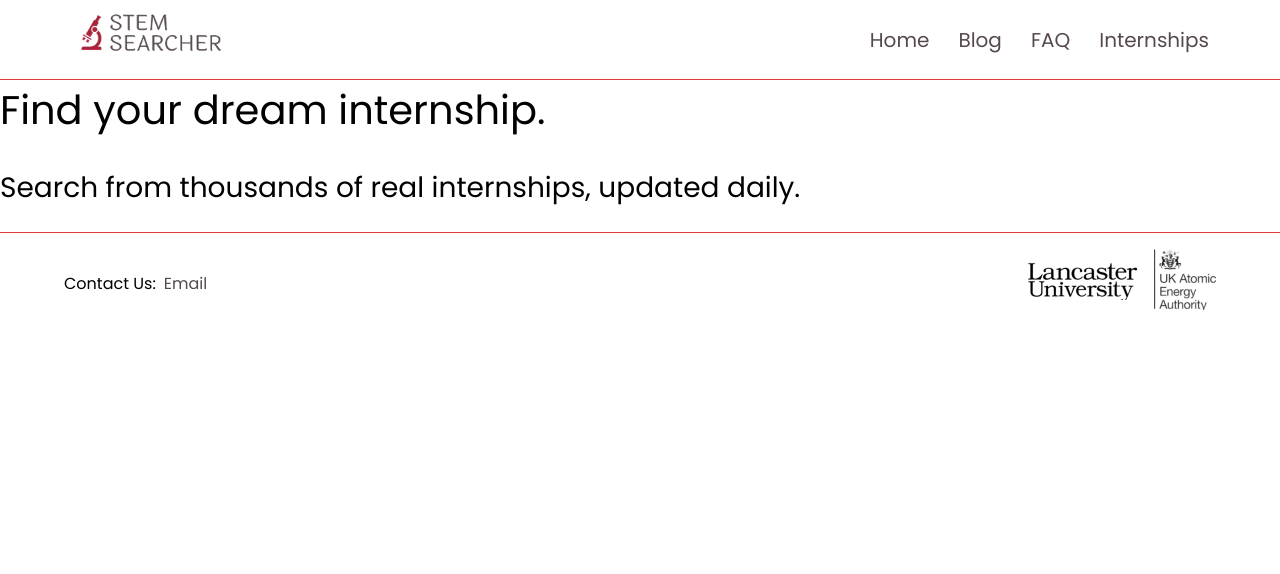
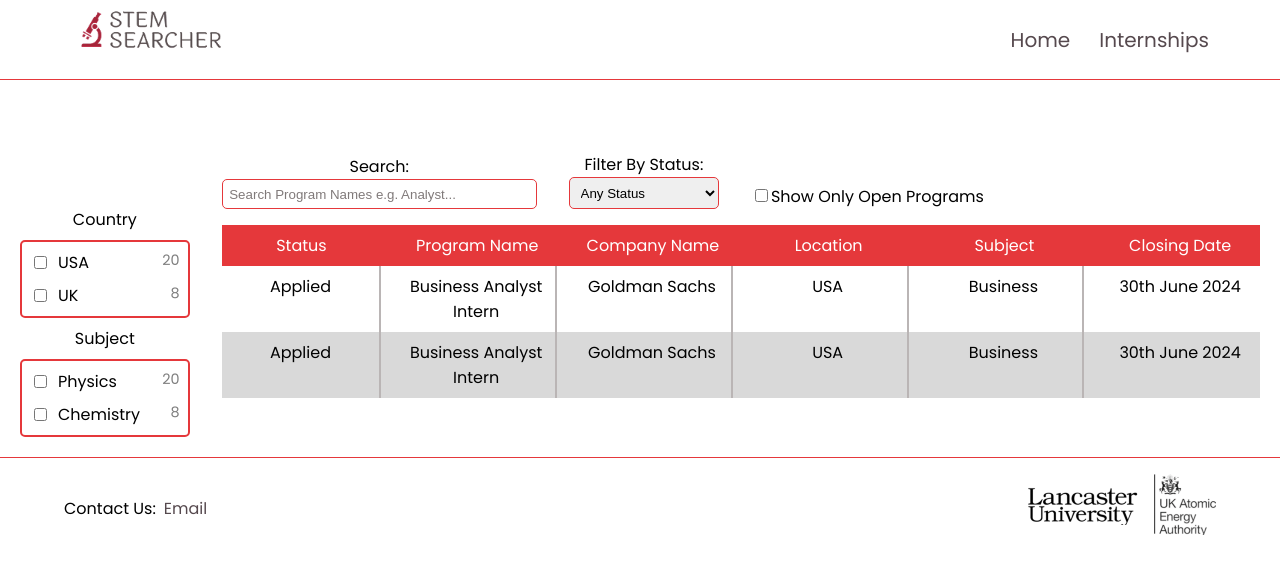
Before and after one commit to Stuart-Dann/Internship-Website, a React (Vite) app: page /internships in a window 1280 px wide. Shown: the top 574 px of the page. Built offline with nearby package versions, Linux system fonts and the light colour scheme; no server answers.

Commit message:
added search page UI, removed non used page links

```diff
--- a/src/components/footer.css
+++ b/src/components/footer.css
@@ -6,6 +6,7 @@
     align-items: center;
     flex-direction: row;
     justify-content: space-between;
+    height: fit-content;
     @media (max-width: 600px) {
         align-items: center;
         gap: 1.5em;
--- a/src/components/navbar.jsx
+++ b/src/components/navbar.jsx
@@ -9,13 +9,7 @@ export default function Navbar() {
     return (
         <div className="navbar">
             <nav>
-                <img src={logo} width={175} height={85} alt="Logo" className="logo" />
-                {/* <ul className='desktop-menu'>
-                    <li><Link to="/">Home</Link></li>
-                    <li><Link to="/blog">Blog</Link ></li>
-                    <li><Link to="/faq">FAQ</Link ></li>
-                    <li><Link to="/internships">Internships</Link ></li>
-                </ul> */}
+                <Link to="/"><img src={logo} width={175} height={85} alt="Logo" className="logo" /> </Link>
                 <div className={`burger ${open ? 'open' : ''}`} onClick={() => setOpen(!open)}>
                     <span />
                     <span />
@@ -23,8 +17,6 @@ export default function Navbar() {
                 </div>
                 <ul className={open ? 'open' : ''}>
                     <li><Link to="/">Home</Link></li>
-                    <li><Link to="/blog">Blog</Link ></li>
-                    <li><Link to="/faq">FAQ</Link ></li>
                     <li><Link to="/internships">Internships</Link ></li>
                 </ul>
             </nav>
--- a/src/pages/landingPage.css
+++ b/src/pages/landingPage.css
@@ -48,6 +48,10 @@ h2{
     flex-direction: row;
     justify-content: space-between;
     padding-right: 10%;
+
+    a{
+        height: fit-content;
+    }
 }
 
 @media (max-width: 600px) {
--- a/src/pages/searchPage.css
+++ b/src/pages/searchPage.css
@@ -0,0 +1,136 @@
+#search-page-body{
+    display: flex;
+    flex-direction: row;
+    gap: 2em;
+    padding: 20px;
+}
+
+#search-body{
+    display: flex;
+    flex-direction: row;
+    gap: 2em;
+    margin-top: 5%;
+    align-items: end;
+    height: fit-content;
+
+    p{
+        margin: 0;
+        text-align: center;
+    }
+
+    input{
+        padding: 0.5em;
+        border-radius: 5px;
+        border: 1px solid #E5383B;
+    }
+
+    select{
+        padding: 0.5em;
+        border-radius: 5px;
+        border: 1px solid #E5383B;
+    }
+}
+
+.search-field{
+    display: flex;
+    flex-direction: column;
+    text-align: center;
+    p{
+        text-align: left;
+    }
+}
+
+#filter-body{
+    margin-top: 8%;
+}
+
+.filters{
+    display: flex;
+    flex-direction: column;
+    gap: 0.5em;
+    border: 2px solid #E5383B;
+    border-radius: 5px;
+    padding: 0.5em;
+}
+
+input {
+        cursor: pointer;
+        accent-color: #E5383B;
+    }
+
+.filter-details{
+    display: flex;
+    flex-direction: row;
+    gap: 0.5em;
+    align-items: center;
+}
+
+.filter-stats{
+    color: #7E7E7E;
+    font-size: 0.9em;
+    padding-left: 1em;
+    margin: 0;
+}
+
+.filter-name{
+    margin-bottom: 0.5em;
+    margin-top: 0.5em;
+    display: flex;
+    justify-content: center;
+}
+
+.filter{
+    display: flex;
+    flex-direction: row;
+    justify-content: space-between;
+    gap: 1em;
+}
+
+#search-results{
+    display: flex;
+    flex-direction: column;
+    gap: 1em;
+    width: 100%;
+}
+
+#result-header,
+.result {
+    display: grid;
+    grid-template-columns: 1fr 1fr 1fr 1fr 1fr 1fr;
+    align-items: stretch;
+    gap: 1em;
+    width: 100%;
+}
+
+#result-header{
+    background-color: #E5383B;
+    color: white;
+}
+
+.result-header-item,
+.result-item {
+    text-align: center;
+    padding: 0.5em;
+    margin: 0;
+}
+
+#results .result:nth-child(even) {
+    background-color: #D9D9D9;
+}
+
+.result-item:not(:last-child) {
+    border-right: 2px solid #BAB5B5;
+}
+
+#search-input{
+    width: 300px;
+    max-width: 100%;
+}
+
+#status-select{
+    width: 150px;
+}
+
+#search-input::placeholder{
+    color: #807A7A;
+}
--- a/src/pages/searchPage.jsx
+++ b/src/pages/searchPage.jsx
@@ -6,11 +6,93 @@ export default function searchPage() {
     return (
         <div className='search-page'>
             <Navbar />
-            <div id='search-intro'>
-                <h1>Find your dream internship.</h1>
-                <h2>Search from thousands of real internships, updated daily.</h2>
+            <div id='search-page-body'>
+                <div id='filter-body'>
+                    <p className='filter-name'>Country</p>
+                    <div className='filters'>
+                        <div className='filter'>
+                            <div className='filter-details'>
+                                <input type="checkbox" id="usa" name="usa" value="USA" />
+                                <label htmlFor="usa">USA</label>
+                            </div>
+                            <p className='filter-stats'>20</p>
+                        </div>
+                        <div className='filter'>
+                            <div className='filter-details'>
+                                <input type="checkbox" id="uk" name="uk" value="UK" />
+                                <label htmlFor="uk">UK</label>
+                            </div>
+                            <p className='filter-stats'>8</p>
+                        </div>
+                    </div>
+                    <p className='filter-name'>Subject</p>
+                    <div className='filters'>
+                        <div className='filter'>
+                            <div className='filter-details'>
+                                <input type="checkbox" id="physics" name="physics" value="Physics" />
+                                <label htmlFor="physics">Physics</label>
+                            </div>
+                            <p className='filter-stats'>20</p>
+                        </div>
+                        <div className='filter'>
+                            <div className='filter-details'>
+                                <input type="checkbox" id="chemistry" name="chemistry" value="Chemistry" />
+                                <label htmlFor="chemistry">Chemistry</label>
+                            </div>
+                            <p className='filter-stats'>8</p>
+                        </div>
+                    </div>
+                </div>
+                <div id='search-results'>
+                    <div id='search-body'>
+                        <div className='search-field'>
+                            <p>Search:</p>
+                            <input type="text" id="search-input" name="search" placeholder='Search Program Names e.g. Analyst...' />
+                        </div>
+                        <div className='search-field'>
+                            <p>Filter By Status:</p>
+                            <select name="status" id="status-select">
+                                <option value="all">Any Status</option>
+                                <option value="true">Applied</option>
+                                <option value="false">No Applied</option>
+                            </select>
+                        </div>
+                        <div id='open-program'>
+                            <input type='checkbox' id='open-programs' name='open-programs' value='Show Only Open Programs'/>
+                            <label htmlFor='open-programs'>Show Only Open Programs</label>
+                        </div>
+                    </div>
+                        <div id='results-container'>
+                            <div id='result-header'>
+                                <p className='result-header-item' id='status'>Status</p>
+                                <p className='result-header-item' id='program-name'>Program Name</p>
+                                <p className='result-header-item' id='company-name'>Company Name</p>
+                                <p className='result-header-item' id='location'>Location</p>
+                                <p className='result-header-item' id='subject'>Subject</p>
+                                <p className='result-header-item' id='closing-date'>Closing Date</p>
+                            </div>
+                            <div id='results'>
+                                <div className='result'>
+                                    <p className='result-item' id='status'>Applied</p>
+                                    <p className='result-item' id='program-name'>Business Analyst Intern</p>
+                                    <p className='result-item' id='company-name'>Goldman Sachs</p>
+                                    <p className='result-item' id='location'>USA</p>
+                                    <p className='result-item' id='subject'>Business</p>
+                                    <p className='result-item' id='closing-date'>30th June 2024</p>
+                                </div>
+                                <div className='result'>
+                                    <p className='result-item' id='status'>Applied</p>
+                                    <p className='result-item' id='program-name'>Business Analyst Intern</p>
+                                    <p className='result-item' id='company-name'>Goldman Sachs</p>
+                                    <p className='result-item' id='location'>USA</p>
+                                    <p className='result-item' id='subject'>Business</p>
+                                    <p className='result-item' id='closing-date'>30th June 2024</p>
+                                </div>
+                            </div>
+                        </div>
+                </div>
             </div>
             <Footer />
         </div>
     )
-};
+}
```
